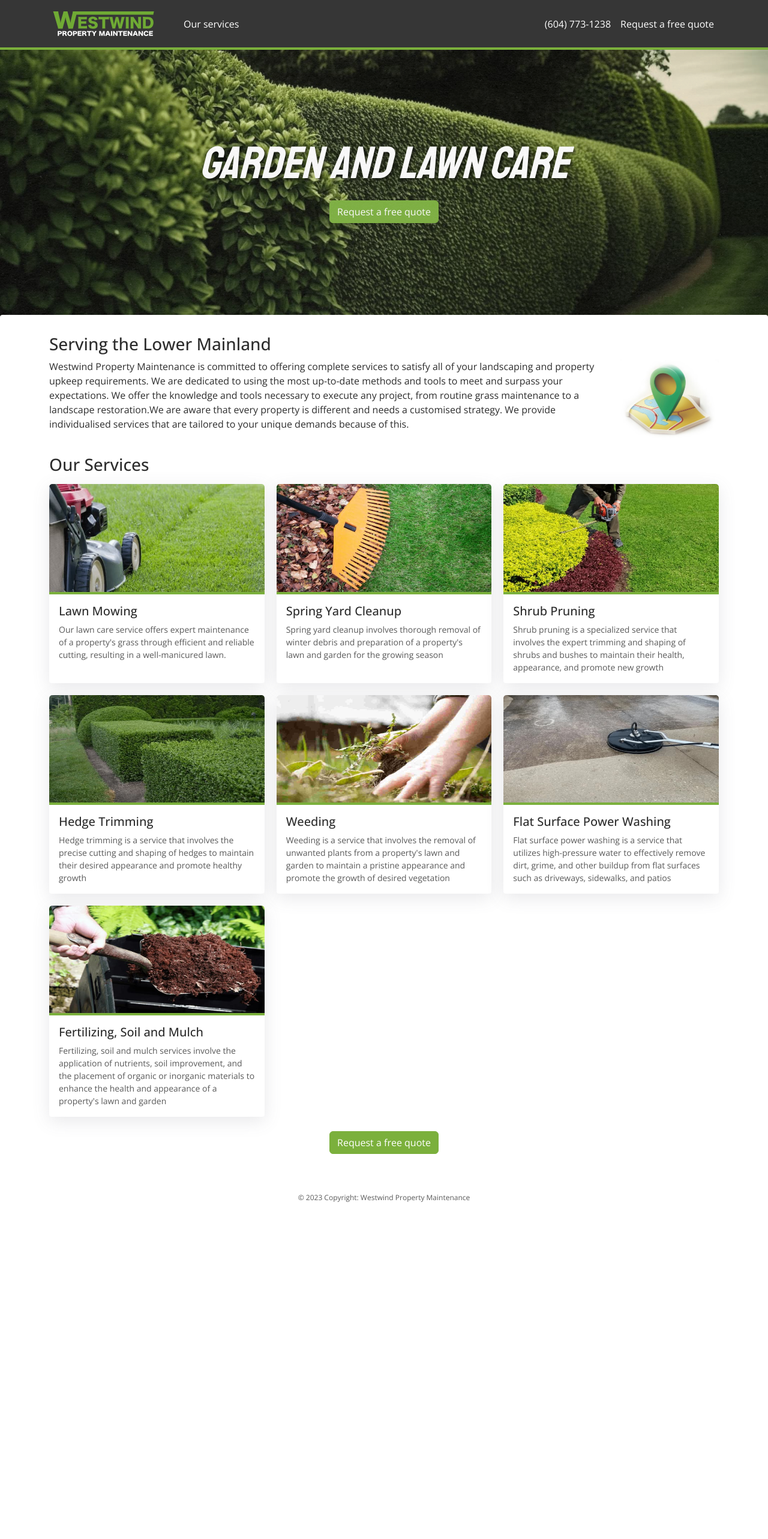
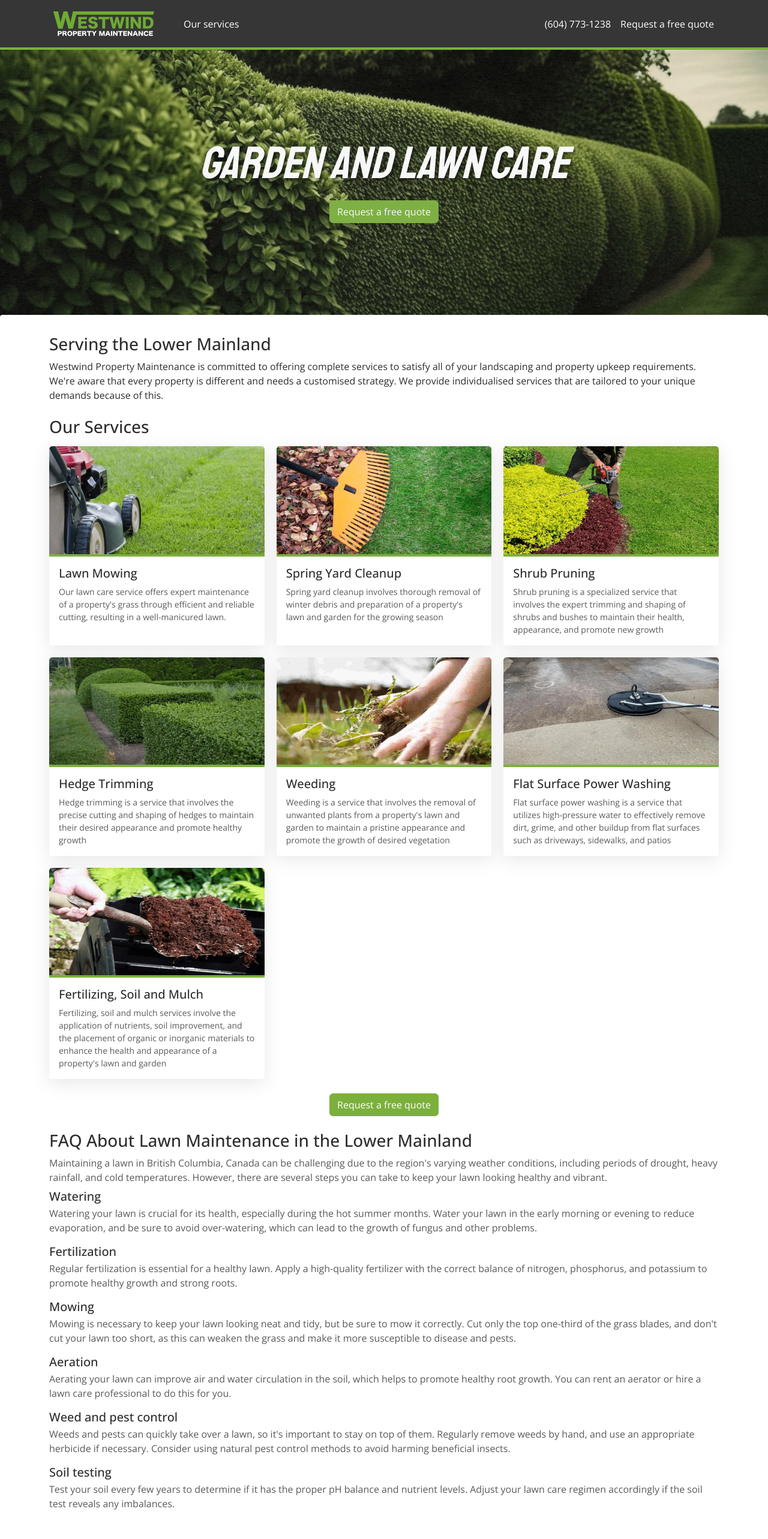
Before and after one commit to markvandop/westwind, a React (Create React App) app: page / in a window 1280 px wide. Shown: the top 2566 px of the page at 60% size. Before the commit the page ends 2030 px from the top, so only its background shows below. Built offline with nearby package versions, Linux system fonts and the light colour scheme.

Commit message:
remove pin add FAQ text

```diff
--- a/src/pages/Home/index.js
+++ b/src/pages/Home/index.js
@@ -9,7 +9,7 @@ import weeding from "../../images/services/weeding.jpg";
 import yardCleanup from "../../images/services/yard_cleanup.jpg";
 import multch from "../../images/services/multch.jpg";
 import washing from "../../images/services/washing.jpg";
-import location from "../../images/location.jpg";
+//import location from "../../images/location.jpg";
 import cardboard from "../../images/cardboard.png";
 
 import "./style.scss";
@@ -118,19 +118,10 @@ export function HomePage() {
             <div className="location-text">
               Westwind Property Maintenance is committed to offering complete
               services to satisfy all of your landscaping and property upkeep
-              requirements. We are dedicated to using the most up-to-date
-              methods and tools to meet and surpass your expectations. We offer
-              the knowledge and tools necessary to execute any project, from
-              routine grass maintenance to a landscape restoration.We are aware
-              that every property is different and needs a customised strategy.
-              We provide individualised services that are tailored to your
-              unique demands because of this.
+              requirements. We're aware that every property is different and
+              needs a customised strategy. We provide individualised services
+              that are tailored to your unique demands because of this.
             </div>
-            <img
-              src={location}
-              alt="location pin icon"
-              className="location-pin"
-            />
           </div>
           <h3 className="mt-4 mb-3">Our Services</h3>
           <div className="service-cards">
@@ -148,10 +139,65 @@ export function HomePage() {
             ))}
           </div>
 
-          <div className="mt-4 mb-3 text-center">
+          <div className="mt-4 mb-4 text-center">
             <Button as={Link} to="contact">
               Request a free quote
             </Button>
+          </div>
+
+          <div className="faq">
+            <h3>FAQ About Lawn Maintenance in the Lower Mainland</h3>
+            <div className="mb-2">
+              Maintaining a lawn in British Columbia, Canada can be challenging
+              due to the region's varying weather conditions, including periods
+              of drought, heavy rainfall, and cold temperatures. However, there
+              are several steps you can take to keep your lawn looking healthy
+              and vibrant.
+            </div>
+            <div className="d-flex flex-column" style={{ gap: "1rem" }}>
+              <div>
+                <h5 className="mb-1">Watering</h5>
+                Watering your lawn is crucial for its health, especially during
+                the hot summer months. Water your lawn in the early morning or
+                evening to reduce evaporation, and be sure to avoid
+                over-watering, which can lead to the growth of fungus and other
+                problems.
+              </div>
+              <div>
+                <h5 className="mb-1">Fertilization</h5>
+                Regular fertilization is essential for a healthy lawn. Apply a
+                high-quality fertilizer with the correct balance of nitrogen,
+                phosphorus, and potassium to promote healthy growth and strong
+                roots.
+              </div>
+              <div>
+                <h5 className="mb-1">Mowing</h5>
+                Mowing is necessary to keep your lawn looking neat and tidy, but
+                be sure to mow it correctly. Cut only the top one-third of the
+                grass blades, and don't cut your lawn too short, as this can
+                weaken the grass and make it more susceptible to disease and
+                pests.
+              </div>
+              <div>
+                <h5 className="mb-1">Aeration</h5>
+                Aerating your lawn can improve air and water circulation in the
+                soil, which helps to promote healthy root growth. You can rent
+                an aerator or hire a lawn care professional to do this for you.
+              </div>
+              <div>
+                <h5 className="mb-1">Weed and pest control</h5>
+                Weeds and pests can quickly take over a lawn, so it's important
+                to stay on top of them. Regularly remove weeds by hand, and use
+                an appropriate herbicide if necessary. Consider using natural
+                pest control methods to avoid harming beneficial insects.
+              </div>
+              <div>
+                <h5 className="mb-1">Soil testing</h5>
+                Test your soil every few years to determine if it has the proper
+                pH balance and nutrient levels. Adjust your lawn care regimen
+                accordingly if the soil test reveals any imbalances.
+              </div>
+            </div>
           </div>
         </main>
       </div>
--- a/src/pages/Home/style.scss
+++ b/src/pages/Home/style.scss
@@ -73,12 +73,13 @@
     flex-direction: row;
     gap: 1rem;
   }
-  .location-pin {
-    display: block;
-    margin: 0 auto;
-    width: 166px;
-    height: 135px;
-  }
-  .location-text {
+}
+
+.faq {
+  color: #595959;
+
+  h3,
+  h5 {
+    color: #2d2d2d;
   }
 }
```
